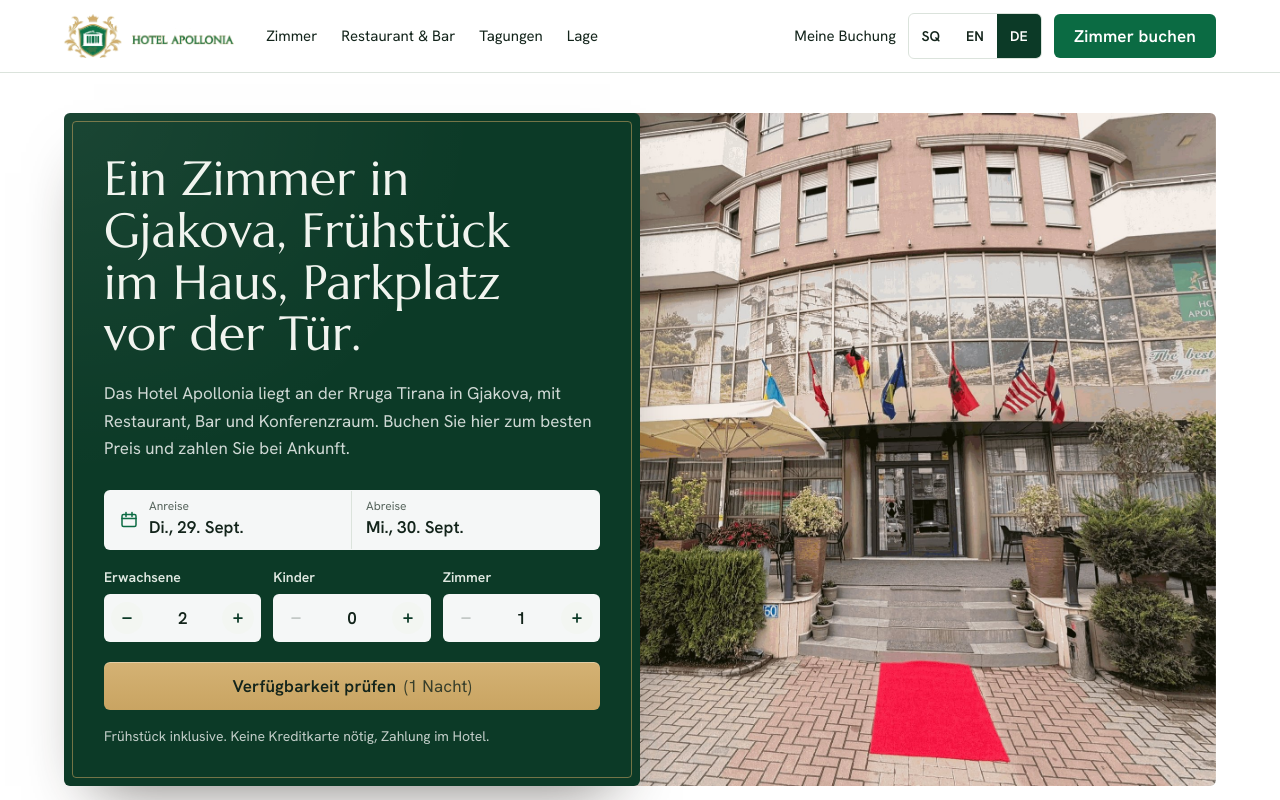
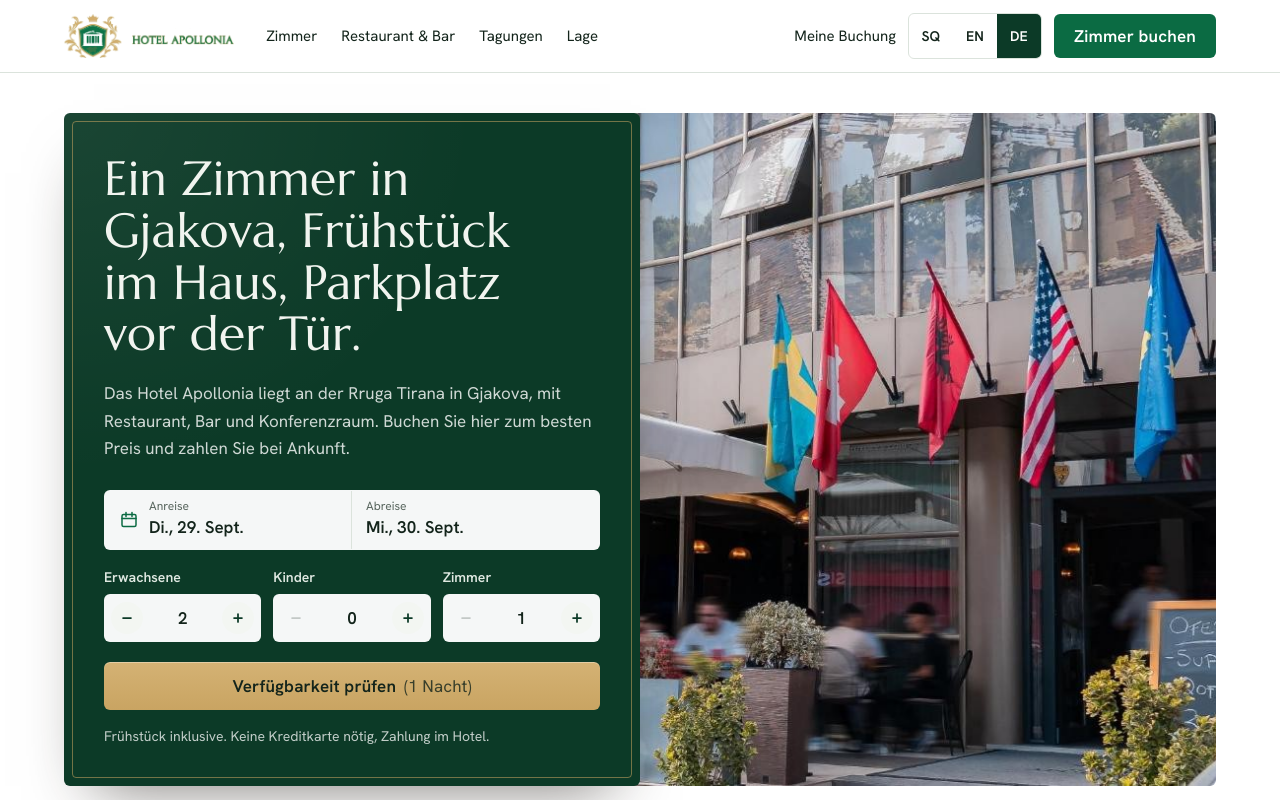
Before and after one commit to armirqurdina00/hotel-apollonia, a Next.js app: page /de in a window 1280 px wide. Shown: the top 800 px of the page. Built offline with nearby package versions, Linux system fonts and the light colour scheme; no server answers; the database is empty.

Commit message:
Use the terrace photo for the home hero

```diff
--- a/src/app/[lang]/page.tsx
+++ b/src/app/[lang]/page.tsx
@@ -27,12 +27,12 @@ export default async function Home({ params }: PageProps<"/[lang]">) {
         <div className="wrap grid lg:grid-cols-12 lg:min-h-[min(46rem,calc(100dvh-4.5rem))] pt-0 lg:pt-10 pb-10">
           <div className="relative -mx-4 sm:-mx-8 lg:mx-0 lg:col-start-6 lg:col-span-7 lg:row-start-1 h-80 sm:h-[28rem] lg:h-full overflow-hidden lg:rounded-[var(--radius-soft)]">
             <Image
-              src="/photos/entrance.jpg"
+              src="/photos/terrace.jpg"
               alt="Hotel Apollonia, Rruga Tirana, Gjakovë"
               fill
               priority
               sizes="(min-width: 1024px) 58vw, 100vw"
-              className="object-cover object-[56%_62%] animate-settle"
+              className="object-cover object-[62%_45%] animate-settle"
             />
           </div>
           <div className="relative lg:col-start-1 lg:col-span-6 lg:row-start-1 lg:self-center -mt-10 lg:mt-0 z-10">
```
Also changed, not shown: public/photos/terrace.jpg (added).
